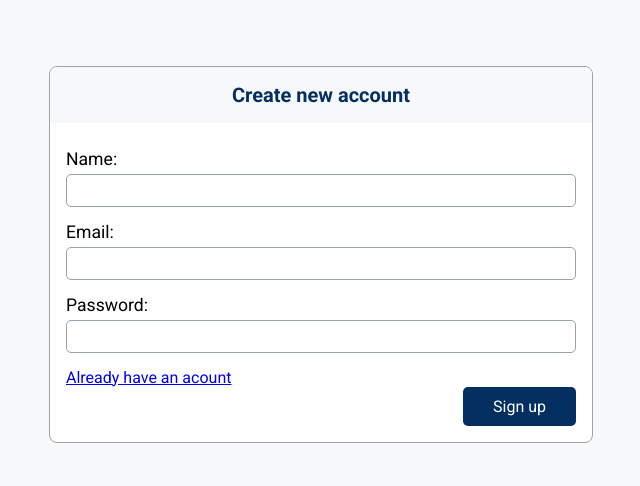
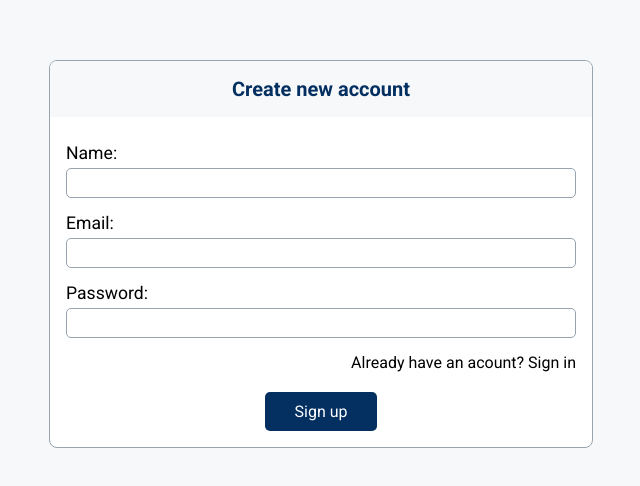
Before and after one commit to MostafaSamer/task-management-app, a React (Create React App) app: page /signup in a window 1280 px wide. Shown: the part 146-632 px from the top of the page, without its empty margins (319-959 px from the left). Built offline with nearby package versions, Linux system fonts and the light colour scheme.

Commit message:
finish auth pages design

```diff
--- a/src/components/atoms/CtaButton/index.module.scss
+++ b/src/components/atoms/CtaButton/index.module.scss
@@ -5,19 +5,11 @@
     .primary {
         background-color: $color-primary;
         color: $color-white;
-
-        &:hover {
-            background-color: $color-primary-500;
-        }
     }
 
     .secondary {
         background-color: $color-secondary;
         color: $color-white;
-
-        &:hover {
-            background-color: $color-secondary-500;
-        }
     }
 
     .button {
--- a/src/components/atoms/input/index.module.scss
+++ b/src/components/atoms/input/index.module.scss
@@ -11,7 +11,7 @@
     }
 
     input {
-        font-size: 1.1rem;
+        font-size: 1rem;
         padding: 5px 10px;
         margin: 5px 0px;
         border-radius: 5px;
--- a/src/components/molecules/Form/index.jsx
+++ b/src/components/molecules/Form/index.jsx
@@ -2,9 +2,11 @@ import Input from "components/atoms/input"
 import styles from "./index.module.scss"
 import { Fragment, useState } from "react"
 import CtaButton from "components/atoms/CtaButton"
+import { useHistory } from 'react-router-dom';
 
 const Form = ({ actionsText, link, fields, onSubmit }) => {
 
+    const history = useHistory();
     const [formData, setFormData] = useState({})
 
     const handleSubmit = (e) => {
@@ -20,6 +22,8 @@ const Form = ({ actionsText, link, fields, onSubmit }) => {
             }
         })
     }
+
+    const redirect = (path) => { history.push(path) }
 
     const renderInput = (field) => <>
     <div className={styles.inputWrapper}>
@@ -37,9 +41,9 @@ const Form = ({ actionsText, link, fields, onSubmit }) => {
             <form className={styles.form} onSubmit={handleSubmit}>
                 {fields.map((field, index) => <Fragment key={index}>{renderInput(field)}</Fragment>)}
                 <div className={styles.link}>
-                    <a href={link.ref}>
+                    <span onClick={() => {redirect(link.ref)}}>
                         {link.text}
-                    </a>
+                    </span>
                 </div>
                 <div className={styles.actions}>
                     <CtaButton text={actionsText} onClick={handleSubmit} style="primary" />
--- a/src/components/molecules/Form/index.module.scss
+++ b/src/components/molecules/Form/index.module.scss
@@ -3,13 +3,23 @@
 
 .formWrapper {
     .form {
-        .inputWrapper {
+        .link {
+            margin: 10px 0px 10px;
+            display: flex;
+            justify-content: end;
 
+            span {
+                cursor: pointer;
+                &:hover {
+                    text-decoration: underline;
+                }
+            }
         }
 
         .actions {
             display: flex;
-            justify-content: end;
+            justify-content: center;
+            margin-top: 20px;
         }
     }
 }
--- a/src/index.scss
+++ b/src/index.scss
@@ -18,4 +18,10 @@ body {
 
 button {
   font-family: 'Roboto', sans-serif;
+  cursor: pointer;
 }
+
+a {
+  text-decoration: none;
+  color: $color-primary;
+}
--- a/src/screens/auth/signin/index.module.scss
+++ b/src/screens/auth/signin/index.module.scss
@@ -8,7 +8,12 @@
     min-height: 100vh;
 
     .signIn {
-        min-width: 300px;
+        min-width: 450px;
         width: 45%;
+
+        @media (max-width: $sm) {
+            min-width: 300px;
+
+        }
     }
 }
--- a/src/screens/auth/signup/index.module.scss
+++ b/src/screens/auth/signup/index.module.scss
@@ -8,7 +8,12 @@
     min-height: 100vh;
 
     .signUp {
-        min-width: 300px;
+        min-width: 450px;
         width: 45%;
+
+        @media (max-width: $sm) {
+            min-width: 300px;
+
+        }
     }
 }
--- a/src/utils/forms/signin.js
+++ b/src/utils/forms/signin.js
@@ -2,7 +2,7 @@ export default {
     title: "Sign in",
     actionsText: "Login",
     link: {
-        text: "Create and account",
+        text: "Don’t have an account? Sign up",
         ref: "/signup"
     },
     fields: [
--- a/src/utils/forms/signup.js
+++ b/src/utils/forms/signup.js
@@ -2,7 +2,7 @@ export default {
     title: "Create new account",
     actionsText: "Sign up",
     link: {
-        text: "Already have an acount",
+        text: "Already have an acount? Sign in",
         ref: "/signin"
     },
     fields: [
```
